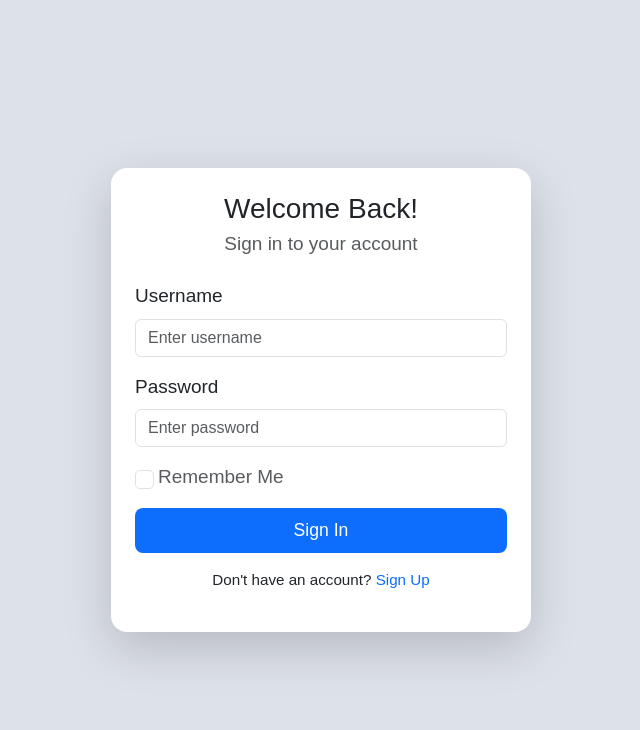
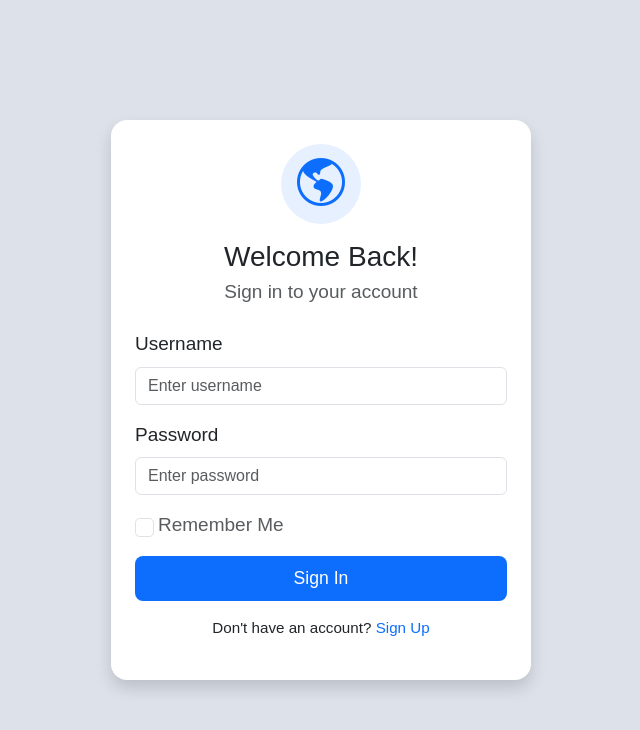
Before and after one commit to mustafamclngn/CCC181-SSIS-Web, a Flask app: page /login in a window 1280 px wide. Shown: the top 730 px of the page, without its empty margins (319-959 px from the left). Run offline with Flask 3, Linux system fonts and the light colour scheme; some libraries are stand-ins or nearby versions.

Commit message:
added logo

```diff
--- a/app/templates/login.html
+++ b/app/templates/login.html
@@ -10,12 +10,21 @@
     />
     <link
       rel="stylesheet"
+      href="https://cdn.jsdelivr.net/npm/bootstrap-icons@1.11.3/font/bootstrap-icons.min.css"
+    />
+    <link
+      rel="stylesheet"
       href="{{ url_for('static', filename='styles.css') }}"
     />
   </head>
   <body class="login-page">
     <div class="login-container">
-      <div class="card shadow-lg p-4 rounded-4">
+      <div class="card shadow p-4 rounded-4">
+        <div class="text-center mb-3">
+          <div style="display: inline-flex; align-items: center; justify-content: center; width: 80px; height: 80px; background-color: rgba(13, 110, 253, 0.1); border-radius: 50%;">
+            <i class="bi bi-globe-americas" style="font-size: 3rem; color: #0d6efd;"></i>
+          </div>
+        </div>
         <h3 class="text-center mb-1">Welcome Back!</h3>
         <p class="text-center text-muted mb-4">Sign in to your account</p>
 
```
